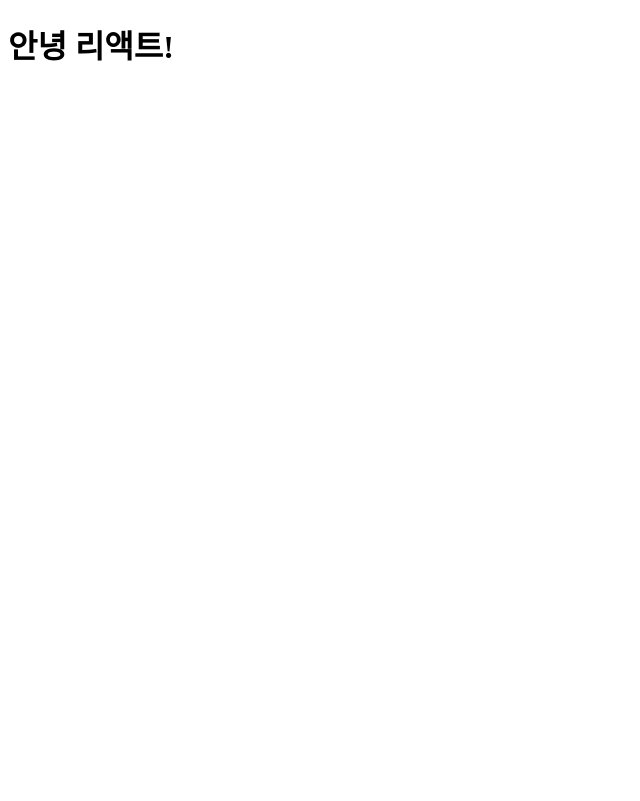
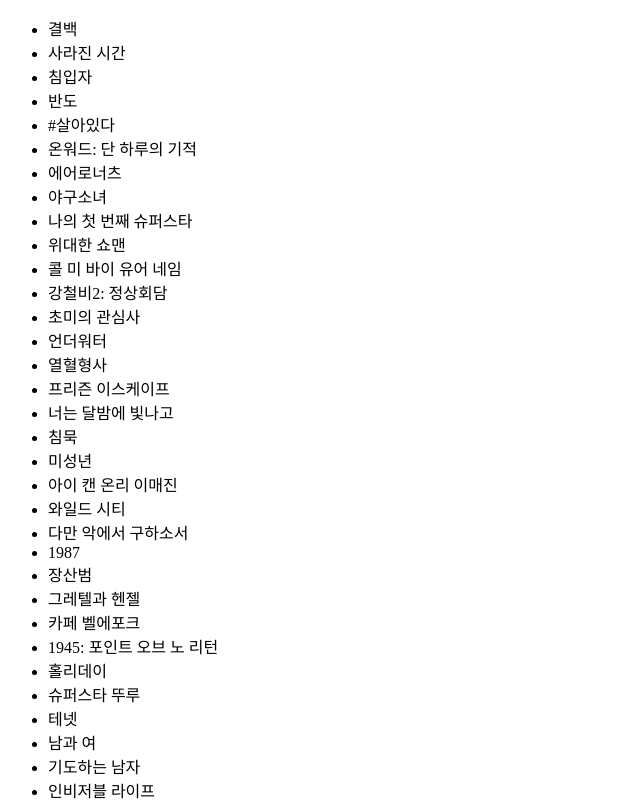
Before and after one commit to pseudoureka/react-codeit, a React (Create React App) app: page / in a window 1280 px wide. Shown: the top 801 px of the page, without its empty margins (0-640 px from the left). Built offline with nearby package versions, Linux system fonts and the light colour scheme; the HTML template or start-up script is replaced by a standard one.

Commit message:
map 메소드로 title 불러오기

```diff
--- /dev/null
+++ b/src/components/App.js
@@ -0,0 +1,12 @@
+import ReviewList from "./ReviewList";
+import items from "../mock.json";
+
+function App() {
+  return (
+    <div>
+      <ReviewList items={items} />
+    </div>
+  );
+}
+
+export default App;
--- /dev/null
+++ b/src/components/ReviewList.js
@@ -0,0 +1,11 @@
+function ReviewList({ items }) {
+  return (
+    <ul>
+      {items.map((item) => {
+        return <li key={item.id}>{item.title}</li>;
+      })}
+    </ul>
+  );
+}
+
+export default ReviewList;
--- a/src/index.js
+++ b/src/index.js
@@ -1,5 +1,6 @@
 import React from "react";
 import ReactDOM from "react-dom/client";
+import App from "./components/App";
 
 const root = ReactDOM.createRoot(document.getElementById("root"));
-root.render(<h1>안녕 리액트!</h1>);
+root.render(<App />);
```
